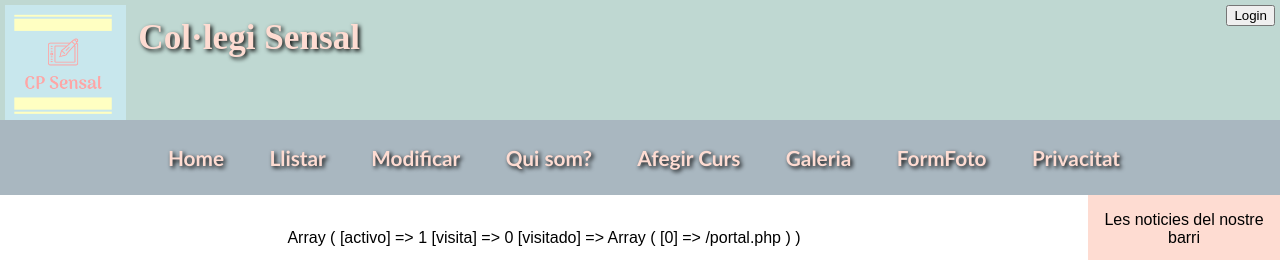
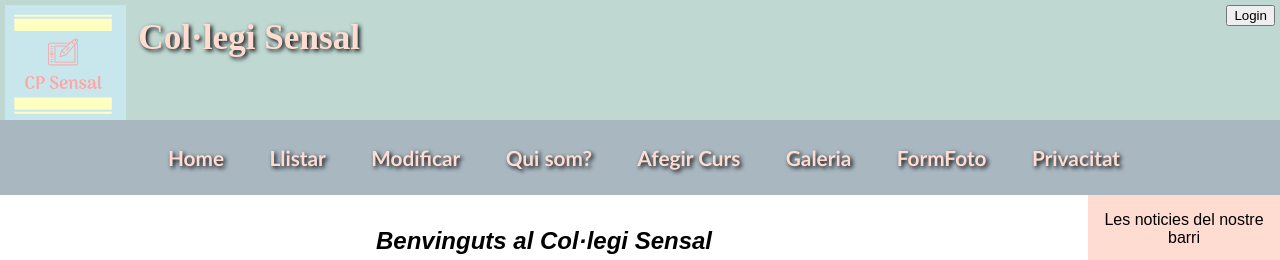
Before and after one commit to tux1992/EI1042, a PHP site: page /portal.php in a window 1280 px wide. Shown: the top 260 px of the page. Run offline with PHP 8.4, Linux system fonts and the light colour scheme; data that the repository does not hold is empty.

Commit message:
netejats prints, echos i demes

```diff
--- a/partials/home.php
+++ b/partials/home.php
@@ -1,6 +1,6 @@
 <main>
     <p/>
-        <?php print_r($_SESSION);?>
+        <?php //print_r($_SESSION);?>
 	<h2>Benvinguts al Col·legi Sensal</h2>
 	 <p>On la excelència es troba amb l'educació</p>
 	      <img src="media/cpSensal.png"></img>
--- a/portal.php
+++ b/portal.php
@@ -21,14 +21,14 @@
     $referer = $_SERVER["HTTP_REFERER"];
     if(isset($_REQUEST["action"]) and (!isset($_SERVER["HTTP_REFERER"]) or substr($referer, 0, 16) != "http://localhost"))
     {
-        echo "referer no valido";
+        //echo "referer no valido";
         $error_msg = "Accés directe no permés";
         $central = "/partials/home.php";
     }
 
     else
     {
-        echo "referer valido";
+        //echo "referer valido";
         $action = (array_key_exists('action', $_REQUEST)) ? $_REQUEST["action"] : "home";
 
         switch ($action)
@@ -91,7 +91,7 @@
 
                 if(!isset($dic[$curs_nom]))
                 {
-                    echo "curs ".$curs_nom." no existeix";
+                    //echo "curs ".$curs_nom." no existeix";
                     $dic[$curs_nom] = $nou_curs;
                     $dic[$curs_nom]["nom_imagen"] = $fileName;
                     $dic[$curs_nom]["foto_cliente"] = $destino;
@@ -145,7 +145,7 @@
                 $fileName = $_FILES[$foto]["name"];
                 $destino = "/opt/lampp/htdocs/EI1042/media/fotos/$fileName";
                 move_uploaded_file($_FILES[$foto][$nomFoto], $destino);
-                print_r($_FILES);
+                //print_r($_FILES);
                 $central="/partials/form_foto.php";
                 break;
             default:
@@ -160,7 +160,7 @@
         }
     require_once(dirname(__FILE__).$central);
     require_once(dirname(__FILE__)."/partials/aside_content.php");
-    echo "<br />",$action,"<br />",dirname(__FILE__),"<br />";
+    //echo "<br />",$action,"<br />",dirname(__FILE__),"<br />";
     require_once(dirname(__FILE__)."/partials/aside_footer.php");
     require_once(dirname(__FILE__)."/partials/footer.php");
     require_once(dirname(__FILE__)."/partials/menu.php");
```
